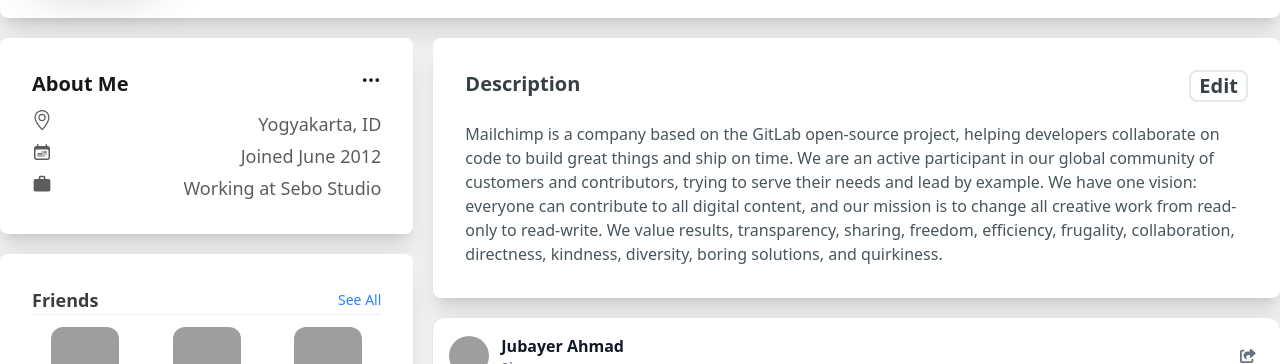
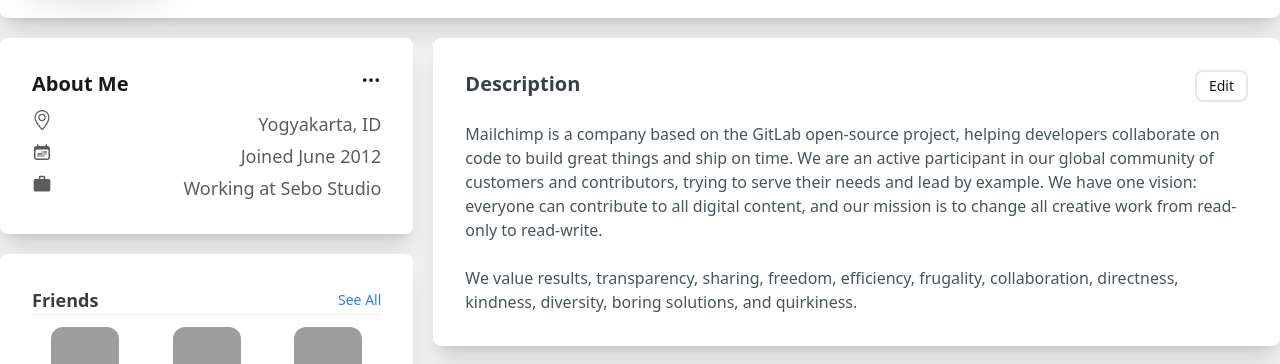
Before and after one commit to Shawon-Reza/Social, a React (Vite) app: page /profile in a window 1280 px wide. Shown: the part 508-872 px from the top of the page. Built offline with nearby package versions, Linux system fonts and the light colour scheme; grey boxes are pictures that could not be loaded.

Commit message:
Edit decription, custom scrollbar

```diff
--- a/package.json
+++ b/package.json
@@ -33,6 +33,7 @@
     "eslint-plugin-react-hooks": "^5.2.0",
     "eslint-plugin-react-refresh": "^0.4.20",
     "globals": "^16.3.0",
+    "tailwind-scrollbar": "^4.0.2",
     "vite": "^7.1.2"
   }
 }
--- a/src/Components/Feed/PostCard.jsx
+++ b/src/Components/Feed/PostCard.jsx
@@ -34,7 +34,7 @@
     }
 
     return (
-        <div className="bg-white rounded-xl p-4 mb-4 shadow-sm">
+        <div className="bg-white rounded-xl p-4 mb-4 shadow-sm transform transition-transform duration-700 ease-out hover:scale-102">
             <div className="flex items-center justify-between mb-3">
                 <div className="flex items-center space-x-3">
                     <img
@@ -49,7 +49,7 @@
                 </div>
                 <button
                     onClick={handleShare}
-                    className="p-2 hover:bg-gray-100 rounded-full transition-colors cursor-pointer"
+                    className="p-2 hover:bg-gray-100 rounded-full  cursor-pointer transform transition-transform duration-700 ease-out hover:scale-120"
                 >
                     <FaShareFromSquare className="w-4 h-4 text-gray-500" />
                 </button>
--- a/src/Profile/Description.jsx
+++ b/src/Profile/Description.jsx
@@ -1,20 +1,57 @@
-import React from 'react'
+import React, { useState } from 'react'
+import '../assets/styles/Description.css'
 
 const Description = () => {
+    const [isEdit, setIsEdit] = useState(false)
+    const [description, setDescription] = useState(
+        `Mailchimp is a company based on the GitLab open-source project, helping developers collaborate on code to build great things and ship on time. We are an active participant in our global community of customers and contributors, trying to serve their needs and lead by example. We have one vision: everyone can contribute to all digital content, and our mission is to change all creative work from read-only to read-write.
+
+We value results, transparency, sharing, freedom, efficiency, frugality, collaboration, directness, kindness, diversity, boring solutions, and quirkiness.`
+    )
+
+    const handleEditToggle = () => {
+        setIsEdit(!isEdit)
+    }
+
+    const handleSave = () => {
+        // Here you can also send updated description to backend
+        setIsEdit(false)
+    }
+
     return (
-        <div className='flex flex-col gap-5'>
-            <div className='text-[#364045] flex justify-between font-bold text-xl'>
-                <h3 >Description</h3>
+        <div className="flex flex-col gap-5 max-h-[260px] truncate ">
+            <div className="flex justify-between items-start">
+                <h3 className="text-[#364045] font-bold text-xl">Description</h3>
                 <button
-                className='border-2 border-gray-200 cursor-pointer transform transition-transform duration-700 ease-in-out hover:scale-105 px-2 rounded-lg'
-                >Edit</button>
+                    onClick={handleEditToggle}
+                    className="border-2 border-gray-200 cursor-pointer transform transition-transform duration-300 ease-in-out hover:scale-105 px-3 py-1 rounded-lg text-sm font-medium"
+                >
+                    {isEdit ? 'Cancel' : 'Edit'}
+                </button>
             </div>
 
-            <p className='text-[#48555C]'>
-                Mailchimp is a company based on the GitLab open-source project, helping developers collaborate on code to build great things and ship on time. We are an active participant in our global community of customers and contributors, trying to serve their needs and lead by example. We have one vision: everyone can contribute to all digital content, and our mission is to change all creative work from read-only to read-write.
-
-                We value results, transparency, sharing, freedom, efficiency, frugality, collaboration, directness, kindness, diversity, boring solutions, and quirkiness.
-            </p>
+            {isEdit ? (
+                <div className="flex flex-col gap-3 p-1">
+                    <textarea
+                        value={description}
+                        onChange={(e) => setDescription(e.target.value)}
+                        className="w-full p-1 border border-gray-300 rounded-lg resize-none focus:outline-none focus:ring-2 focus:ring-blue-500 focus:border-transparent scrollbar-red"
+                        rows={6}
+                    />
+                    <div className="flex justify-end">
+                        <button
+                            onClick={handleSave}
+                            className="px-4 py-2 bg-blue-600 text-white rounded-lg hover:bg-blue-700 transition-colors text-sm font-medium cursor-pointer"
+                        >
+                            Save
+                        </button>
+                    </div>
+                </div>
+            ) : (
+                <p className="text-[#48555C] whitespace-pre-line truncate overflow-auto scrollbar-red">
+                    {description}
+                </p>
+            )}
         </div>
     )
 }
--- a/src/Profile/Profile.jsx
+++ b/src/Profile/Profile.jsx
@@ -129,7 +129,7 @@
                     <section className='col-span-8'>
 
 
-                        <div className='bg-white rounded-lg mb-5 p-8 shadow-xl transform transition-transform duration-700 ease-out hover:scale-101'>
+                        <div className='bg-white rounded-lg mb-5 p-8 shadow-xl transform transition-transform duration-700 ease-out hover:scale-102'>
                             <Description></Description>
                         </div>
 
--- /dev/null
+++ b/src/assets/styles/Description.css
@@ -0,0 +1,19 @@
+/* Thin red custom scrollbar */
+.scrollbar-red::-webkit-scrollbar {
+  width: 2px;   /* vertical scrollbar thickness */
+  height: 1px;  /* horizontal scrollbar thickness */
+  border-radius: 100px;  /* rounded corners */
+}
+
+.scrollbar-red::-webkit-scrollbar-track {
+  background: transparent; /* no track background */
+}
+
+.scrollbar-red::-webkit-scrollbar-thumb {
+  background-color: grey; /* Tailwind red-500 */
+  border-radius: 9999px;     /* fully rounded edges */
+}
+
+.scrollbar-red::-webkit-scrollbar-thumb:hover {
+  background-color: #b91c1c; /* Tailwind red-700 on hover */
+}
--- a/src/index.css
+++ b/src/index.css
@@ -1,2 +1,3 @@
 @import "tailwindcss";
+@plugin 'tailwind-scrollbar';
 @plugin "daisyui";
```
Also changed, not shown: 1 other file (tests, documents, lock files or other folders).
